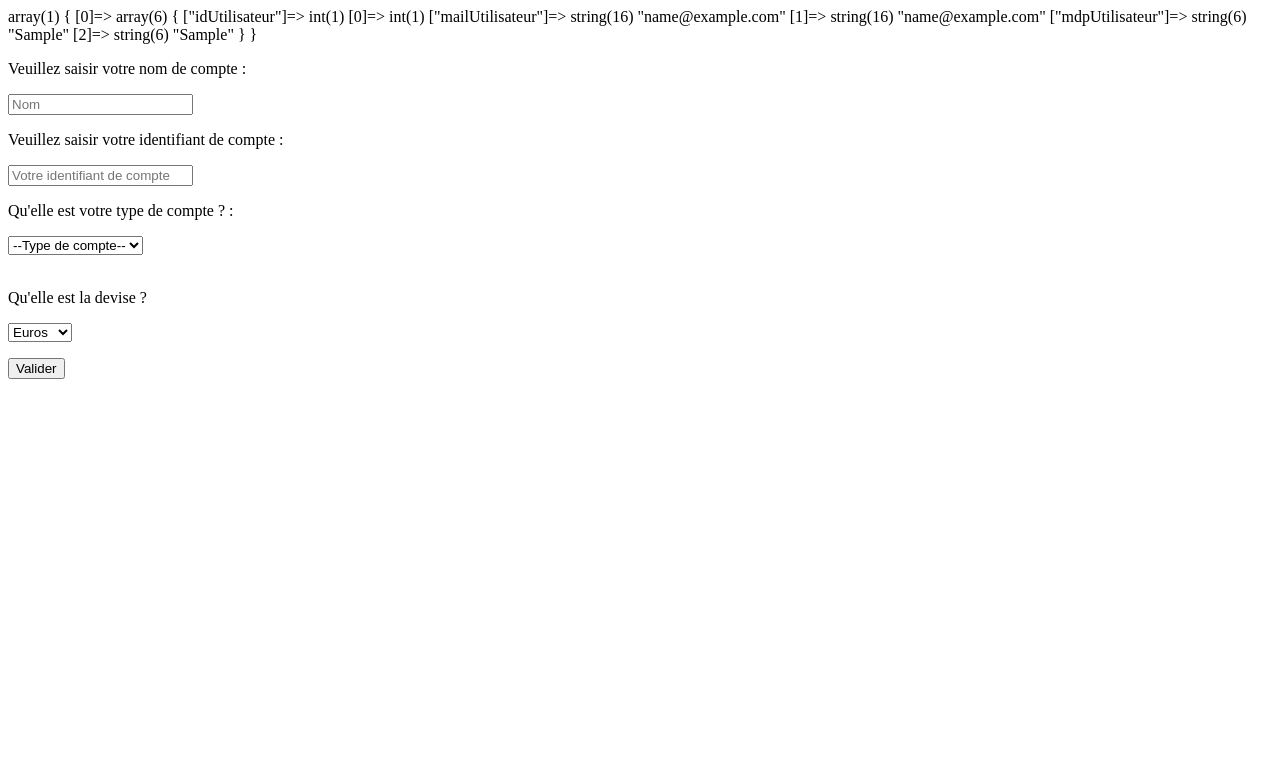
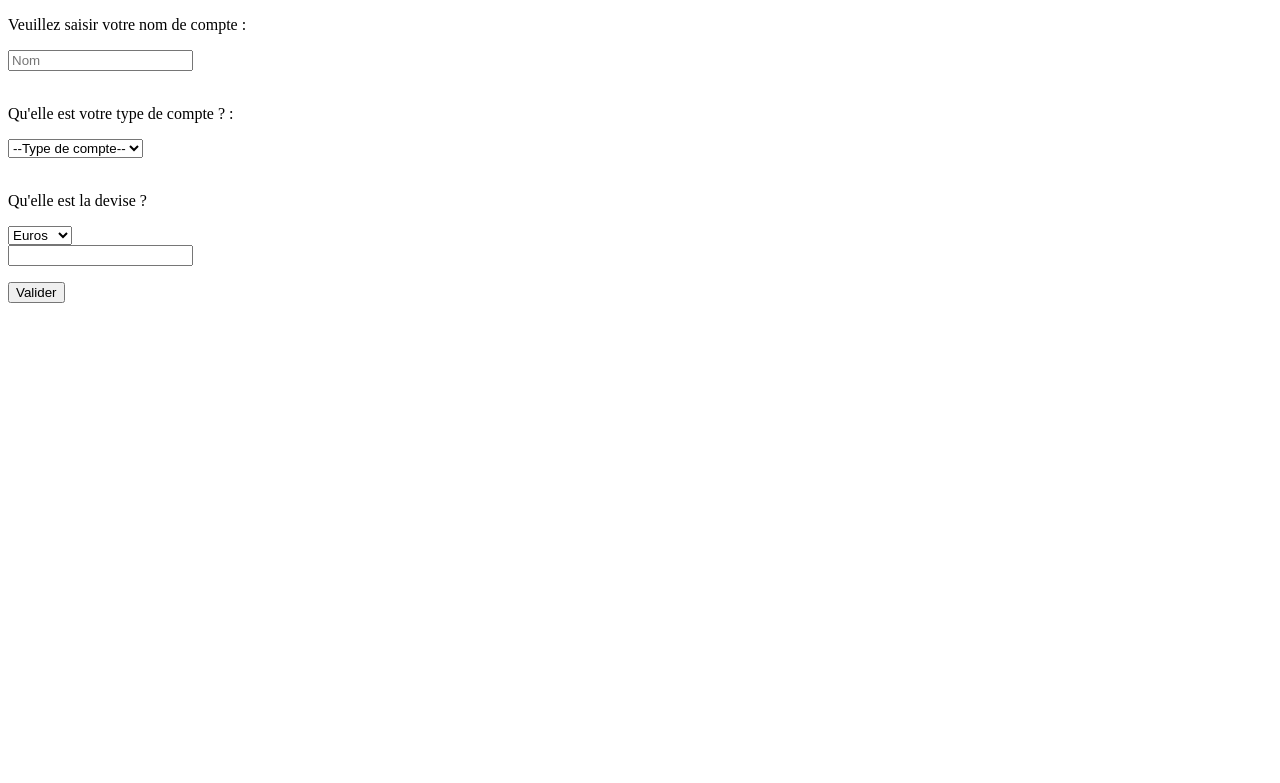
Before and after one commit to FlorianCohenJoly/php, a PHP site: page /form.php in a window 1280 px wide. Shown: the top 783 px of the page. Run offline with PHP 8.4, Linux system fonts and the light colour scheme; tables that the repository leaves empty hold one stand-in row (values such as "Sample post").

Commit message:
Ajout des données a une BDD
Ajout des données a une BDD

```diff
--- a/form.php
+++ b/form.php
@@ -1,17 +1,17 @@
+
 <?php
-
 require_once 'connexion.php';
 
 $db = db_connect();
 
-$req = $db->prepare( "SELECT * FROM utilisateur" );
-$req->execute( array() );
+//$req = $db->prepare( "SELECT * FROM utilisateur" );
+//$req->execute( array() );
 
-$data = $req->fetchAll();
+//$data = $req->fetchAll();
 
-var_dump( $data );
+//var_dump( $data );
 
-?>
+ ?>
 
 
 <!DOCTYPE html>
@@ -25,23 +25,50 @@ var_dump( $data );
 <body>
 
 
+<?php
+
+require_once 'connexion.php';
+
+$db = db_connect();
+
+
+if(isset($_POST['Bouton'])){
+    $nomCb = $_POST['nomCb'];
+    $typeCb = $_POST['typeCb'];
+    $deviseCb = $_POST['deviseCb'];
+    $provisionCb = $_POST['provisionCb'];
+
+
+    //$AjouterCb="INSERT INTO compteBancaire (nomCb, typeCb,deviseCb) VALUES ('$nomCb', '$typeCb', '$deviseCb')";
+
+    $req = $db->prepare( 'INSERT INTO compteBancaire (idUtilisateur, nomCb, provisionCb, typeCb,deviseCb) VALUES ( :idUtilisateur, :nomCb, :provisionCb, :typeCb, :deviseCb)' );
+    $req->execute( array(
+        'idUtilisateur' => 1,
+        'nomCb' => $nomCb,
+        'provisionCb' => $provisionCb,
+        'typeCb' => $typeCb,
+        'deviseCb' => $deviseCb
+    ));
+
+}
+?>
+
 
 <form method="post" action="form.php">
 
-
-
-<p>
 <p>Veuillez saisir votre nom de compte : </p>
-<input type="text" id="name" name="name" placeholder="Nom"> </input>
-
-<br>
-<p> Veuillez saisir votre identifiant de compte :  </p>
-<input type="text" id="" name="name" placeholder="Votre identifiant de compte"/>
+<input type="text" id="name" name="nomCb" placeholder="Nom"> </input>
 
 <br>
 
+
+<br>
+
+
+
+
 <p> Qu'elle est votre type de compte ?  : </p>
-<select id="typeCompte" name="typeCompte">
+<select id="typeCompte" name="typeCb">
         <option value="">--Type de compte--</option>
         <option value="courant">Compte courant</option>
         <option value="epargne">Compte epargne</option>
@@ -51,15 +78,17 @@ var_dump( $data );
 <br>
 
 <p>Qu'elle est la devise ? </p>
-<select name="Devise">
+<select name="deviseCb">
             <option value="EUR">Euros</option>
             <option value="USD">Dollars</option>
         </select>
 
 <br>
 
+<input type="number" step="0.01" name="provisionCb"/>
 
-<p><input type="submit" name="submitForm" value="Valider"/></p>
+
+<p><input type="submit" name="Bouton" value="Valider"/></p>
 
 </p>
 
--- a/index.php
+++ b/index.php
@@ -8,6 +8,8 @@
 </head>
 <body>
 <h1> Menu </h1>
+
+
 <h2> <a href="form.php" >Créer votre compte </a> </h2>
 
 
```
